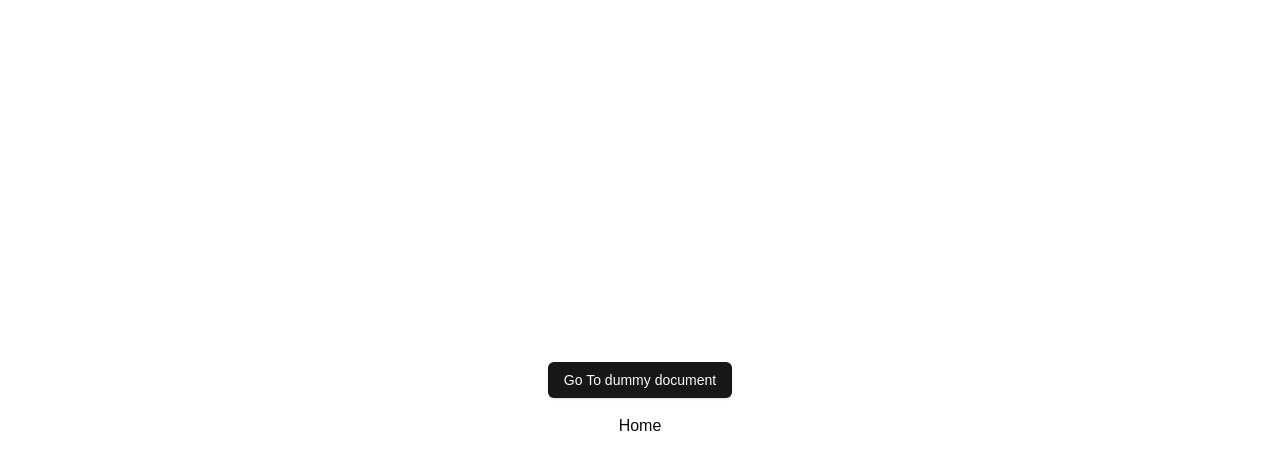
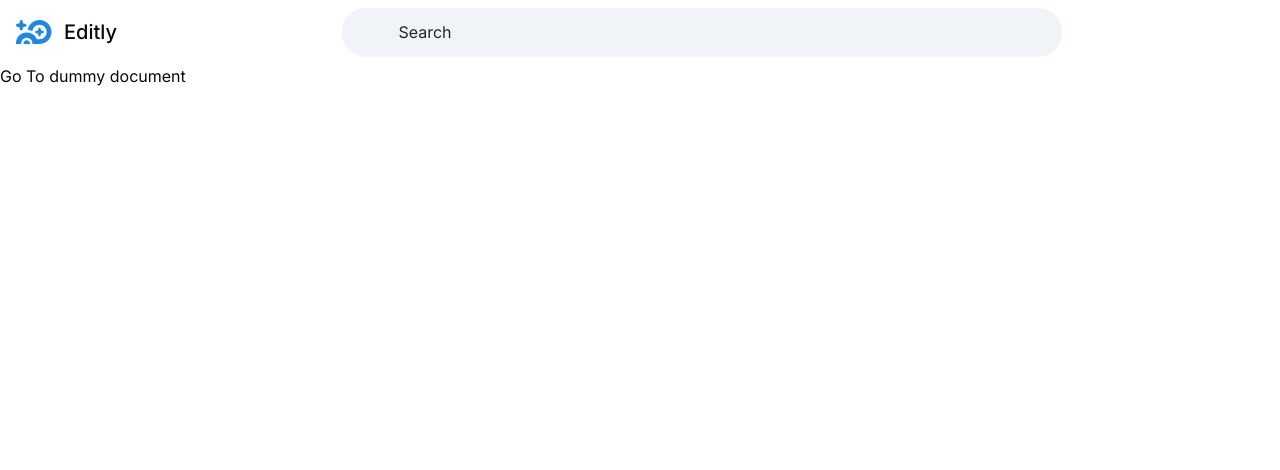
Before and after one commit to abouabra/Editly, a Next.js app: page / in a window 1280 px wide. Shown: the top 470 px of the page. Built offline with nearby package versions, Linux system fonts and the light colour scheme.

Commit message:
working on Seach Input

```diff
--- /dev/null
+++ b/app/(home)/navbar.tsx
@@ -0,0 +1,23 @@
+import Image from 'next/image'
+import Link from 'next/link'
+import React from 'react'
+import SearchInput from './search-input'
+
+const NavBar = () => {
+  return (
+    <nav className='flex justify-between items-center h-full w-full'>
+        <div className='flex gap-3 items-center shrink-0 pr-6'>
+          <Link href='/'>
+            <Image src='/logo.svg' alt='logo' width={36} height={36} />
+          </Link>
+          <h3 className='text-xl font-medium'>
+            Editly
+          </h3>
+        </div>
+        <SearchInput />
+        <div />
+    </nav>
+  )
+}
+
+export default NavBar
--- a/app/page.tsx
+++ b/app/(home)/page.tsx
@@ -1,14 +1,17 @@
 import React from "react";
 import { Button } from "@/components/ui/button";
 import Link from "next/link";
+import NavBar from "./navbar";
 
 const Home = () => {
 	return (
-		<div className="w-screen h-screen flex items-center justify-center flex-col gap-4">
-			<Button>
+		<div className="min-h-screen flex flex-col">
+			<div className="fixed top-0 left-0 right-0 z-10 h-16 bg-white p-4">
+				<NavBar />
+			</div>
+			<div className="mt-16">
 				<Link href="/documents/123">Go To dummy document</Link>
-			</Button>
-			<div>Home</div>
+			</div>
 		</div>
 	);
 };
--- /dev/null
+++ b/app/(home)/search-input.tsx
@@ -0,0 +1,19 @@
+import { Button } from "@/components/ui/button";
+import { Input } from "@/components/ui/input";
+import { SearchIcon } from "lucide-react";
+import React from "react";
+
+const SearchInput = () => {
+	return (
+		<div className="flex-1 flex items-center justify-center">
+			<form className="relative max-w-[720px] w-full">
+				<Input placeholder="Search" className="md:text-base placeholder:text-neutral-800 px-14 w-full border-none focus-visible:shadow-[0_1px_1px_0_rgba(65,69,73,.3),0_1px_3px_1px_rgba(65,69,73,.15)] bg-[#F0F4F8] rounded-full h-[48px] focus-visible:ring-0 focus-visible:bg-white" />
+                {/* <Button>
+                    <SearchIcon></SearchIcon>
+                </Button> */}
+            </form>
+		</div>
+	);
+};
+
+export default SearchInput;
--- a/app/layout.tsx
+++ b/app/layout.tsx
@@ -1,14 +1,8 @@
 import type { Metadata } from "next";
-import { Geist, Geist_Mono } from "next/font/google";
+import { Inter } from "next/font/google";
 import "./globals.css";
 
-const geistSans = Geist({
-  variable: "--font-geist-sans",
-  subsets: ["latin"],
-});
-
-const geistMono = Geist_Mono({
-  variable: "--font-geist-mono",
+const inter = Inter({
   subsets: ["latin"],
 });
 
@@ -25,7 +19,7 @@
   return (
     <html lang="en">
       <body
-        className={`${geistSans.variable} ${geistMono.variable} antialiased`}
+        className={`${inter.className} antialiased`}
       >
         {children}
       </body>
```
